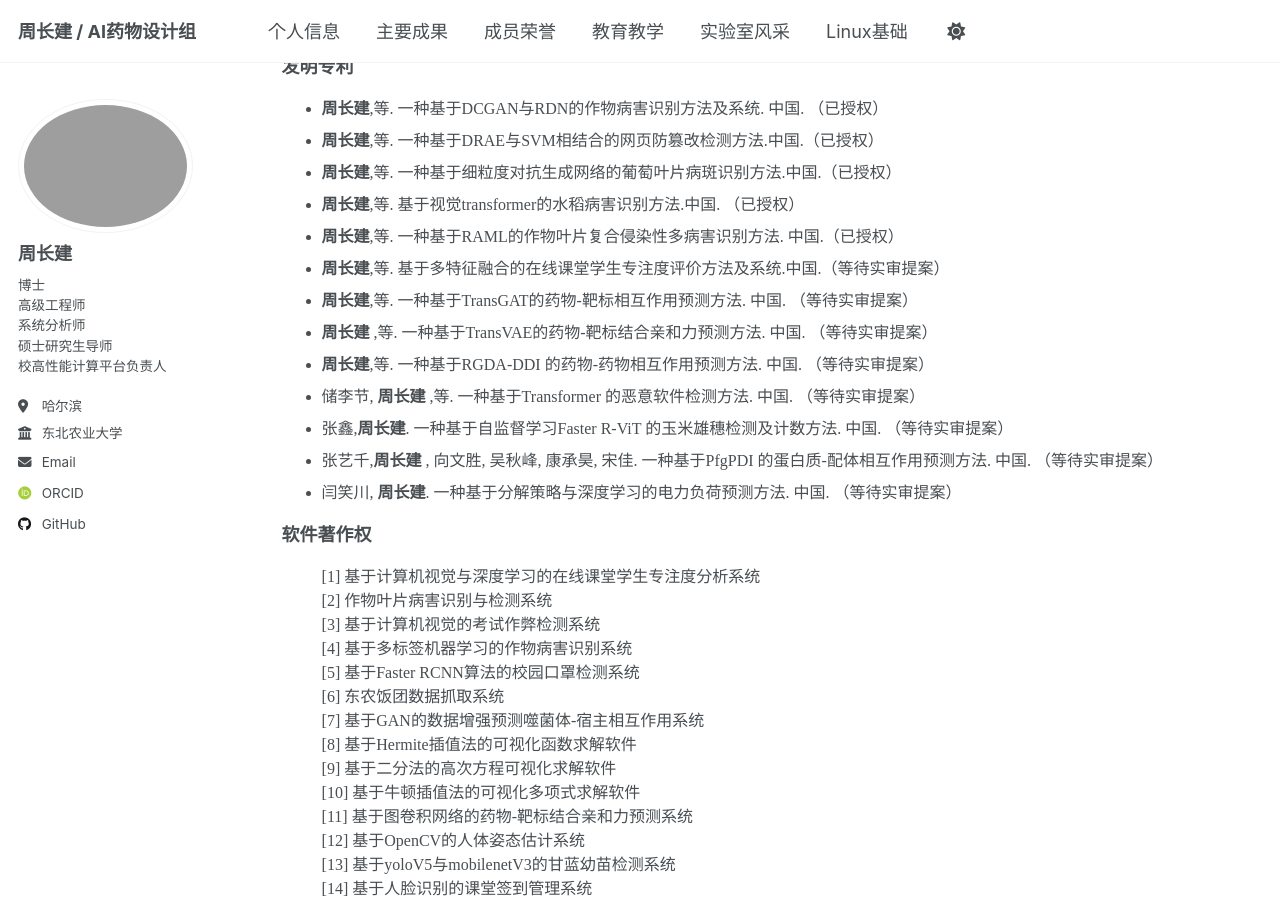
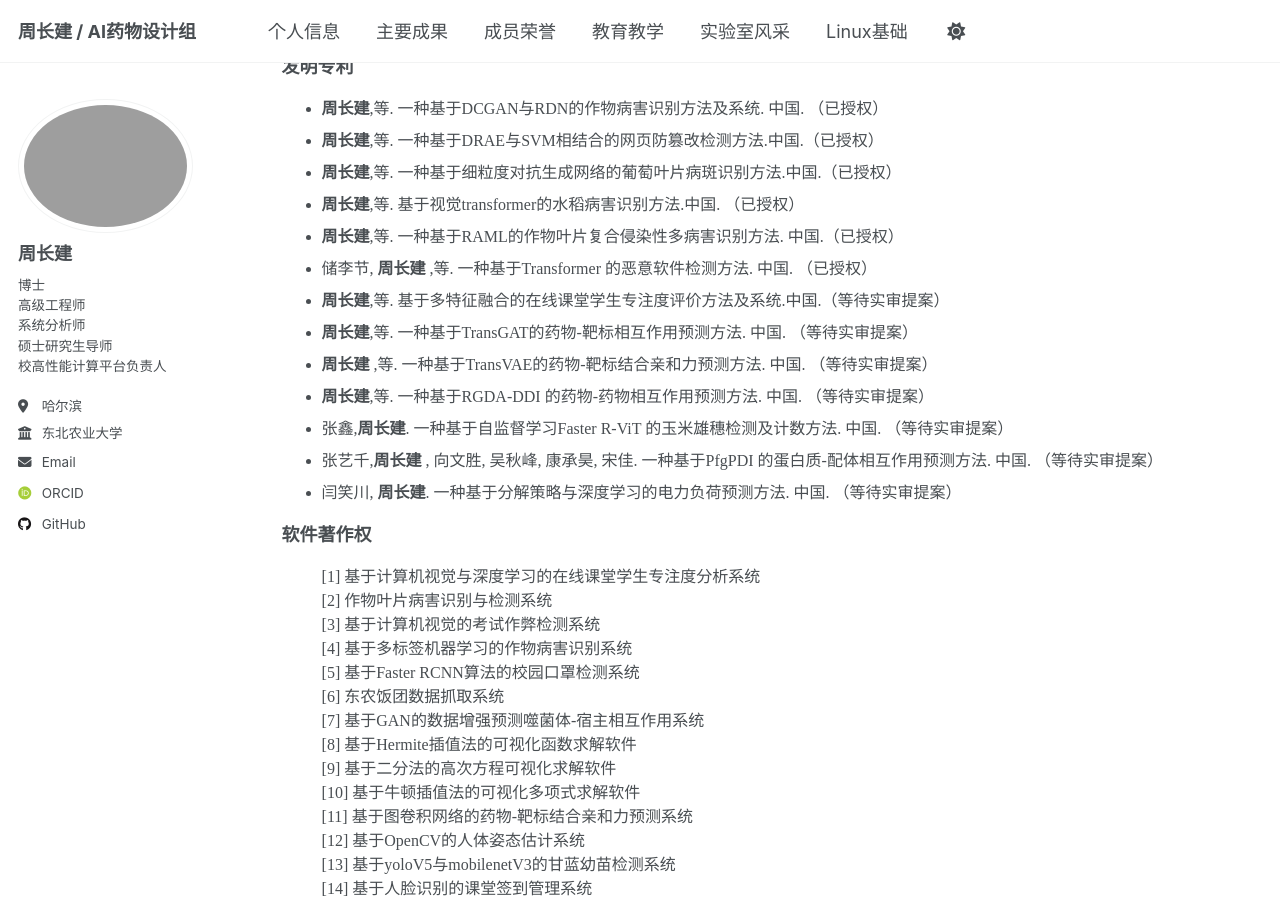
Before and after one commit to HPC-NEAU/zhoucj, a Jekyll site: the page built from _pages/publications.md, in a window 1280 px wide and 900 px high, scrolled down 2328 px. Built offline with Jekyll 4.4.1, drawn with Linux system fonts in a browser that asks for light colours; some web fonts are replaced.

Commit message:
Update publications.md

```diff
--- a/_pages/publications.md
+++ b/_pages/publications.md
@@ -82,11 +82,11 @@ redirect_from:
 	<li> <b>周长建</b>,等. 一种基于细粒度对抗生成网络的葡萄叶片病斑识别方法.中国.（已授权）</li>
 	<li> <b>周长建</b>,等. 基于视觉transformer的水稻病害识别方法.中国. （已授权）</li>
 	<li> <b>周长建</b>,等. 一种基于RAML的作物叶片复合侵染性多病害识别方法. 中国.（已授权）</li>
+	<li> 储李节, <b>周长建</b> ,等. 一种基于Transformer 的恶意软件检测方法. 中国. （已授权）</li>
 	<li> <b>周长建</b>,等. 基于多特征融合的在线课堂学生专注度评价方法及系统.中国.（等待实审提案）</li>
 	<li> <b>周长建</b>,等. 一种基于TransGAT的药物-靶标相互作用预测方法. 中国. （等待实审提案）</li>
 	<li> <b>周长建</b> ,等. 一种基于TransVAE的药物-靶标结合亲和力预测方法. 中国. （等待实审提案）</li>
 	<li> <b>周长建</b>,等. 一种基于RGDA-DDI 的药物-药物相互作用预测方法. 中国. （等待实审提案）</li>
-	<li> 储李节, <b>周长建</b> ,等. 一种基于Transformer 的恶意软件检测方法. 中国. （等待实审提案）</li>
 	<li> 张鑫,<b>周长建</b>. 一种基于自监督学习Faster R-ViT 的玉米雄穗检测及计数方法. 中国. （等待实审提案）</li>
 	<li> 张艺千,<b>周长建</b> , 向文胜, 吴秋峰, 康承昊, 宋佳. 一种基于PfgPDI 的蛋白质-配体相互作用预测方法. 中国. （等待实审提案）</li>
 	<li> 闫笑川, <b>周长建</b>. 一种基于分解策略与深度学习的电力负荷预测方法. 中国. （等待实审提案）</li>
```
